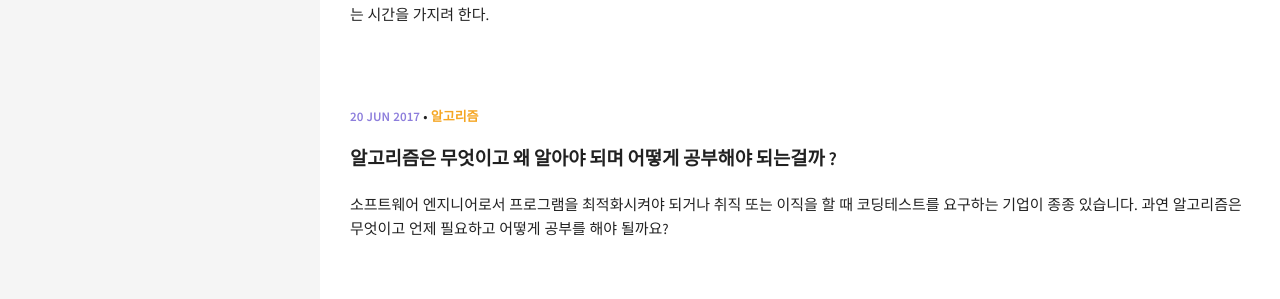
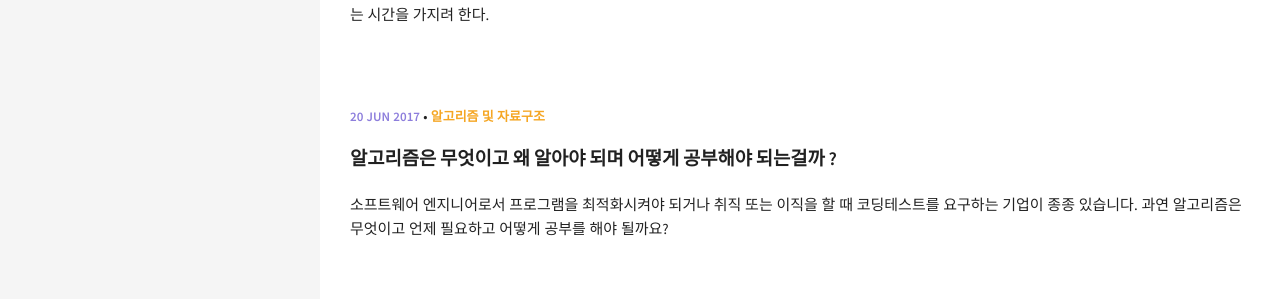
Before and after one commit to renyuanz/leonids, a Jekyll site: the page built from index.html, in a window 1280 px wide. Shown: the part 958-1257 px from the top of the page. Built offline with Jekyll 4.4.1, drawn with Linux system fonts in a browser that asks for light colours.

Commit message:
Updated
Updated

```diff
--- a/_posts/2017-06-20-Algorithm #1.md
+++ b/_posts/2017-06-20-Algorithm #1.md
@@ -3,7 +3,7 @@ layout: post
 title: 알고리즘은 무엇이고 왜 알아야 되며 어떻게 공부해야 되는걸까 ?
 excerpt: "소프트웨어 엔지니어로서 프로그램을 최적화시켜야 되거나 취직 또는 이직을 할 때 코딩테스트를 요구하는 기업이 종종 있습니다.
 과연 알고리즘은 무엇이고 언제 필요하고 어떻게 공부를 해야 될까요?"
-categories: [알고리즘]
+categories: [알고리즘 및 자료구조]
 comments: true
 ---
 
```
Also changed, not shown: _posts/2017-08-10-XML-JSON.md (line endings or trailing spaces).
